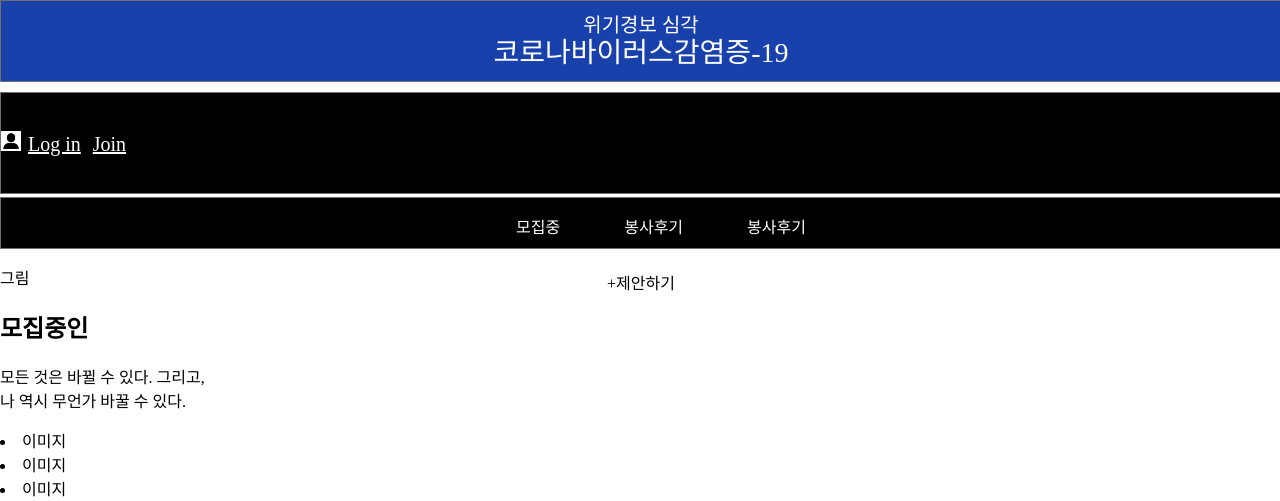
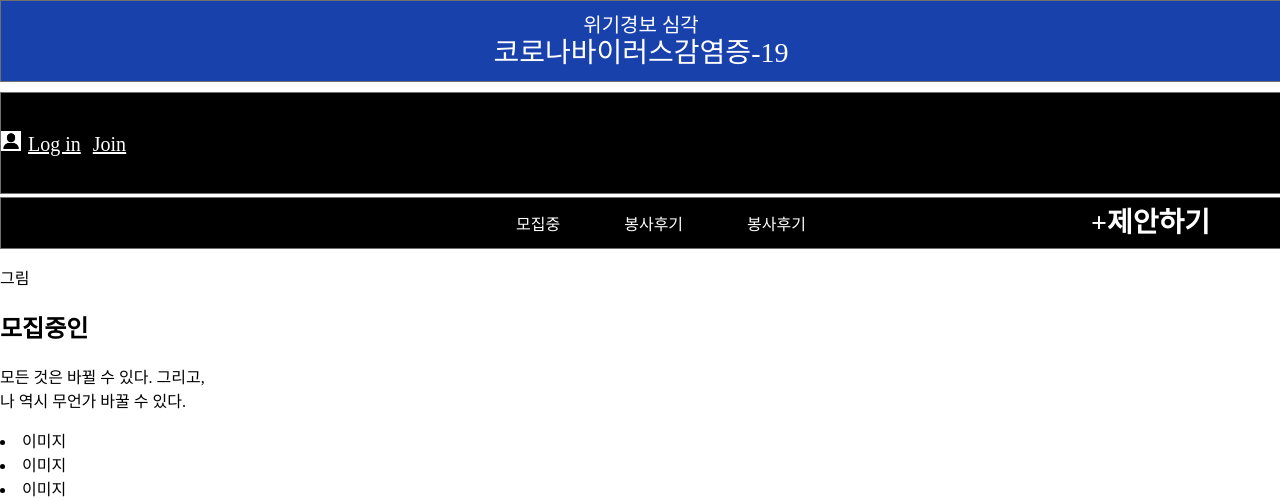
Before and after one commit to GJAI-School/2020-GJAI-Hackerton, a Django app: page / in a window 1280 px wide. Shown: the top 501 px of the page. Run offline with Django 3.2, Linux system fonts and the light colour scheme.

Commit message:
menu 그대로
큰 형식만

```diff
--- a/doya/firstapp/static/main.css
+++ b/doya/firstapp/static/main.css
@@ -82,22 +82,30 @@ header .login_img{
     margin-top: 3px;
 
     display: flex;
-    flex-direction: column;
     align-items: center;
+    justify-content: center;
 }
-.menubar ul{
-    position: relative;
-    /* margin: 0px;
-    padding: 0px; */
-}
+
 .menubar ul li{
     color: white;
     display: inline;
     margin: 30px;
 }
-.menubar div{
 
+.menubar .right_m{
+    position: absolute;
+    right: 70px;
+    font-family: NanumSquareRoundB;
+    font-size: 28px;
+    font-weight: bold;
+    font-stretch: normal;
+    font-style: normal;
+    line-height: 1.14;
+    letter-spacing: normal;
+    text-align: center;
+    color: #ffffff;
 }
+
 
 header .join {
     width: 46px;
@@ -111,8 +119,4 @@ header .join {
     letter-spacing: normal;
     text-align: left;
     color: #ffffff;
-  }
-
-  header .head_2_text{
-
-  }
+}
--- a/doya/firstapp/templates/main.html
+++ b/doya/firstapp/templates/main.html
@@ -26,14 +26,18 @@
     </header>
 
     <nav class="menubar">
+
         <ul>
             <li><a>모집중</a></li>
             <li><a>봉사후기</a></li>
             <li><a>봉사후기</a></li>
         </ul>
-        <div>
-            <p>+제안하기</p>
+
+        <div class="right_m">
+            +제안하기
         </div>
+
+
     </nav>
     <contain>
         <section>
```
